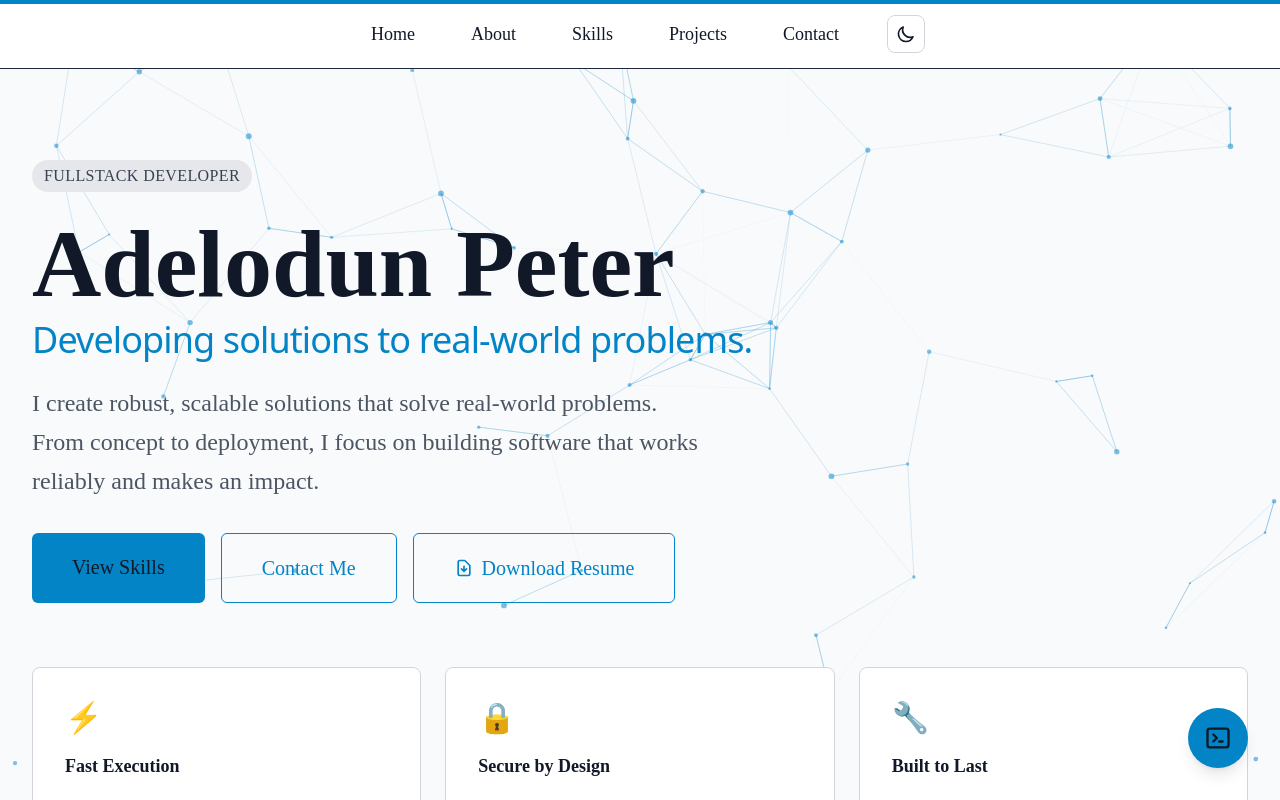
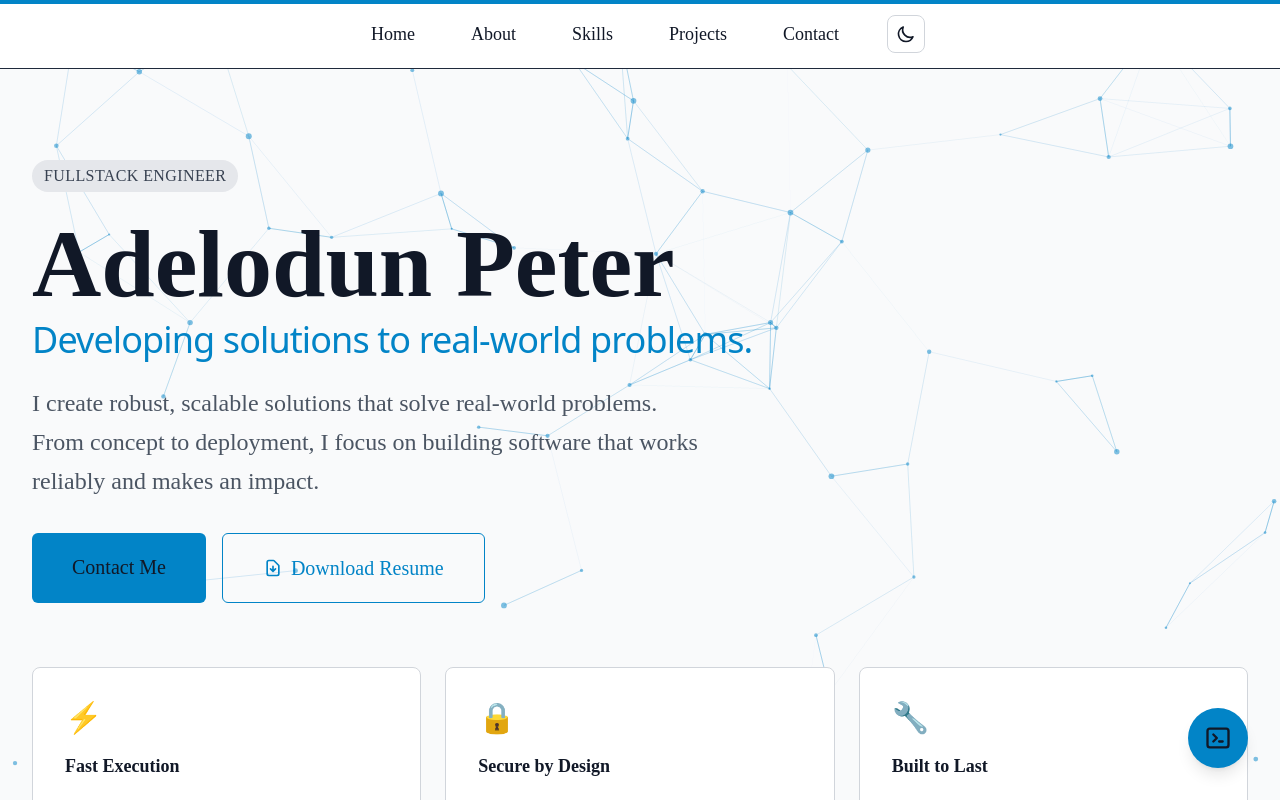
Before and after one commit to Adelodunpeter25/portfolio, a React (Vite) app: page / in a window 1280 px wide. Shown: the top 800 px of the page. Built offline with nearby package versions, Linux system fonts and the light colour scheme; a web font is replaced by a local one.

Commit message:
refactor: remove view skills button, remove resume from contact, change fullstack developer to engineer

```diff
--- a/index.html
+++ b/index.html
@@ -10,10 +10,10 @@
     <link href="https://fonts.googleapis.com/css2?family=Grenze:wght@300;400;500;600;700&display=swap" rel="stylesheet">
 
     <!-- Primary Meta Tags -->
-    <title>Adelodun Peter - FullStack Developer | Python, Django, React</title>
-    <meta name="title" content="Adelodun Peter - FullStack Developer | Python, Django, React" />
-    <meta name="description" content="FullStack Developer specializing in Python, Django, FastAPI, and React. I create robust, scalable solutions that solve real-world problems. Available for freelance projects and collaborations." />
-    <meta name="keywords" content="Adelodun Peter, FullStack Developer, Python Developer, Django, FastAPI, React, TypeScript, Web Development, Software Engineer" />
+    <title>Adelodun Peter - FullStack Engineer | Python, Django, React</title>
+    <meta name="title" content="Adelodun Peter - FullStack Engineer | Python, Django, React" />
+    <meta name="description" content="FullStack Engineer specializing in Python, Django, FastAPI, and React. I create robust, scalable solutions that solve real-world problems. Available for freelance projects and collaborations." />
+    <meta name="keywords" content="Adelodun Peter, FullStack Engineer, Python Developer, Django, FastAPI, React, TypeScript, Web Development, Software Engineer" />
     <meta name="author" content="Adelodun Peter" />
     <meta name="robots" content="index, follow" />
     <link rel="canonical" href="https://adelodunpeter.vercel.app/" />
@@ -21,15 +21,15 @@
     <!-- Open Graph / Facebook -->
     <meta property="og:type" content="website" />
     <meta property="og:url" content="https://adelodunpeter.vercel.app/" />
-    <meta property="og:title" content="Adelodun Peter - FullStack Developer | Python, Django, React" />
-    <meta property="og:description" content="FullStack Developer specializing in Python, Django, FastAPI, and React. I create robust, scalable solutions that solve real-world problems." />
+    <meta property="og:title" content="Adelodun Peter - FullStack Engineer | Python, Django, React" />
+    <meta property="og:description" content="FullStack Engineer specializing in Python, Django, FastAPI, and React. I create robust, scalable solutions that solve real-world problems." />
     <meta property="og:image" content="https://adelodunpeter.vercel.app/portfolio.png" />
 
     <!-- Twitter -->
     <meta property="twitter:card" content="summary_large_image" />
     <meta property="twitter:url" content="https://adelodunpeter.vercel.app/" />
-    <meta property="twitter:title" content="Adelodun Peter - FullStack Developer | Python, Django, React" />
-    <meta property="twitter:description" content="FullStack Developer specializing in Python, Django, FastAPI, and React. I create robust, scalable solutions that solve real-world problems." />
+    <meta property="twitter:title" content="Adelodun Peter - FullStack Engineer | Python, Django, React" />
+    <meta property="twitter:description" content="FullStack Engineer specializing in Python, Django, FastAPI, and React. I create robust, scalable solutions that solve real-world problems." />
     <meta property="twitter:image" content="https://adelodunpeter.vercel.app/portfolio.png" />
 
     <!-- Structured Data -->
@@ -40,8 +40,8 @@
       "name": "Adelodun Peter",
       "url": "https://adelodunpeter.vercel.app",
       "image": "https://adelodunpeter.vercel.app/portfolio.png",
-      "jobTitle": "FullStack Developer",
-      "description": "FullStack Developer specializing in Python, Django, FastAPI, and React",
+      "jobTitle": "FullStack Engineer",
+      "description": "FullStack Engineer specializing in Python, Django, FastAPI, and React",
       "sameAs": [
         "https://github.com/Adelodunpeter25",
         "https://linkedin.com/in/adelodun-peter"
--- a/src/components/Contact.tsx
+++ b/src/components/Contact.tsx
@@ -136,20 +136,6 @@ export default function Contact({ email, social }: ContactProps) {
                   Connect →
                 </a>
               </div>
-
-              <div className="p-6 bg-black border border-border-dark rounded-lg hover:border-primary transition-colors">
-                <h4 className="text-xl font-semibold mb-2">Resume</h4>
-                <a
-                  href="/adelodun-peter-resume.pdf"
-                  download
-                  className="text-lg text-primary hover:underline flex items-center gap-2"
-                >
-                  <svg className="w-5 h-5" fill="none" stroke="currentColor" viewBox="0 0 24 24">
-                    <path strokeLinecap="round" strokeLinejoin="round" strokeWidth={2} d="M12 10v6m0 0l-3-3m3 3l3-3m2 8H7a2 2 0 01-2-2V5a2 2 0 012-2h5.586a1 1 0 01.707.293l5.414 5.414a1 1 0 01.293.707V19a2 2 0 01-2 2z" />
-                  </svg>
-                  Download PDF
-                </a>
-              </div>
             </div>
           </div>
 
--- a/src/components/Hero.tsx
+++ b/src/components/Hero.tsx
@@ -44,17 +44,8 @@ export default function Hero({ name, tagline, mission, subtext, features }: Hero
 
         <div className="flex gap-4 flex-wrap mb-16">
           <motion.a
-            href="#skills"
+            href="#contact"
             className="px-10 py-5 bg-primary text-white rounded-md text-xl font-medium"
-            whileHover={{ scale: 1.05, y: -2 }}
-            whileTap={{ scale: 0.95 }}
-            transition={{ type: 'spring', stiffness: 400, damping: 17 }}
-          >
-            View Skills
-          </motion.a>
-          <motion.a
-            href="#contact"
-            className="px-10 py-5 border border-primary text-primary rounded-md text-xl font-medium"
             whileHover={{ scale: 1.05, y: -2 }}
             whileTap={{ scale: 0.95 }}
             transition={{ type: 'spring', stiffness: 400, damping: 17 }}
--- a/src/data.ts
+++ b/src/data.ts
@@ -1,7 +1,7 @@
 export const portfolioData = {
   name: "Adelodun Peter",
    hero: {
-    tagline: "FullStack Developer",
+    tagline: "FullStack Engineer",
     mission: "Developing solutions to real-world problems.",
     subtext: "I create robust, scalable solutions that solve real-world problems. From concept to deployment, I focus on building software that works reliably and makes an impact.",
     features: [
@@ -22,7 +22,7 @@ export const portfolioData = {
       },
     ],
   },
-  tagline: "FullStack Developer & Problem Solver",
+  tagline: "FullStack Engineer & Problem Solver",
   about: {
     heading: "Building Systems That Last",
     subheading: "Focused on real-world impact, growth, and quality.",
```
